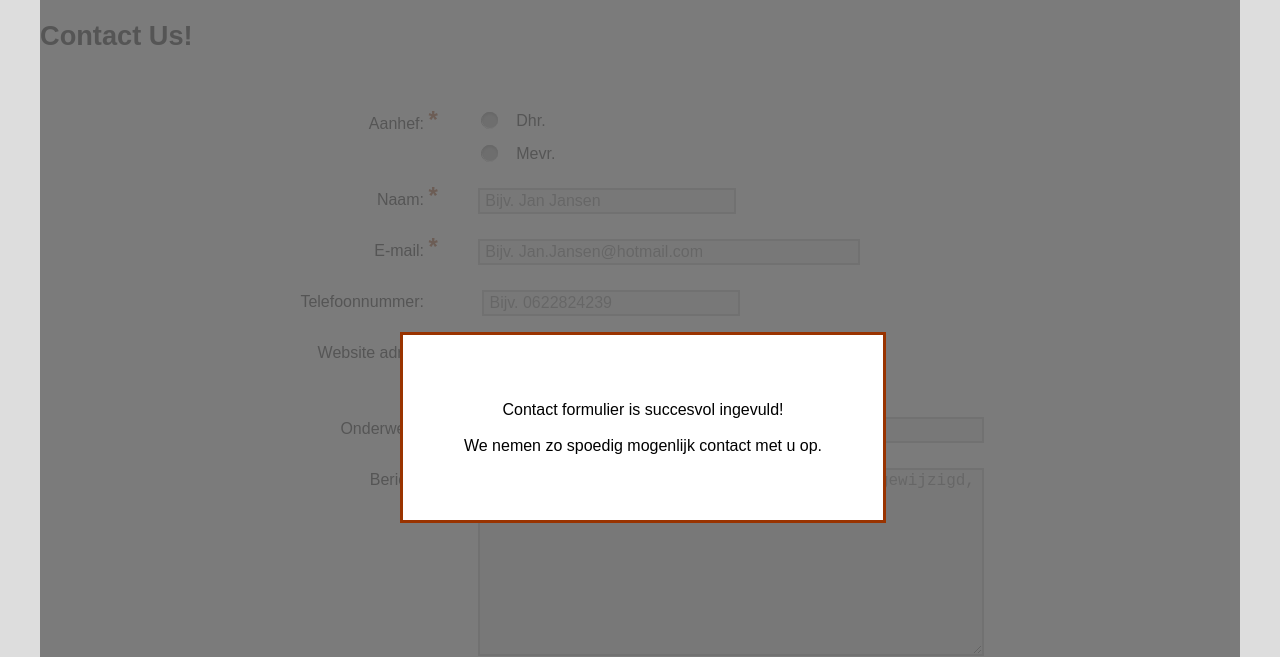
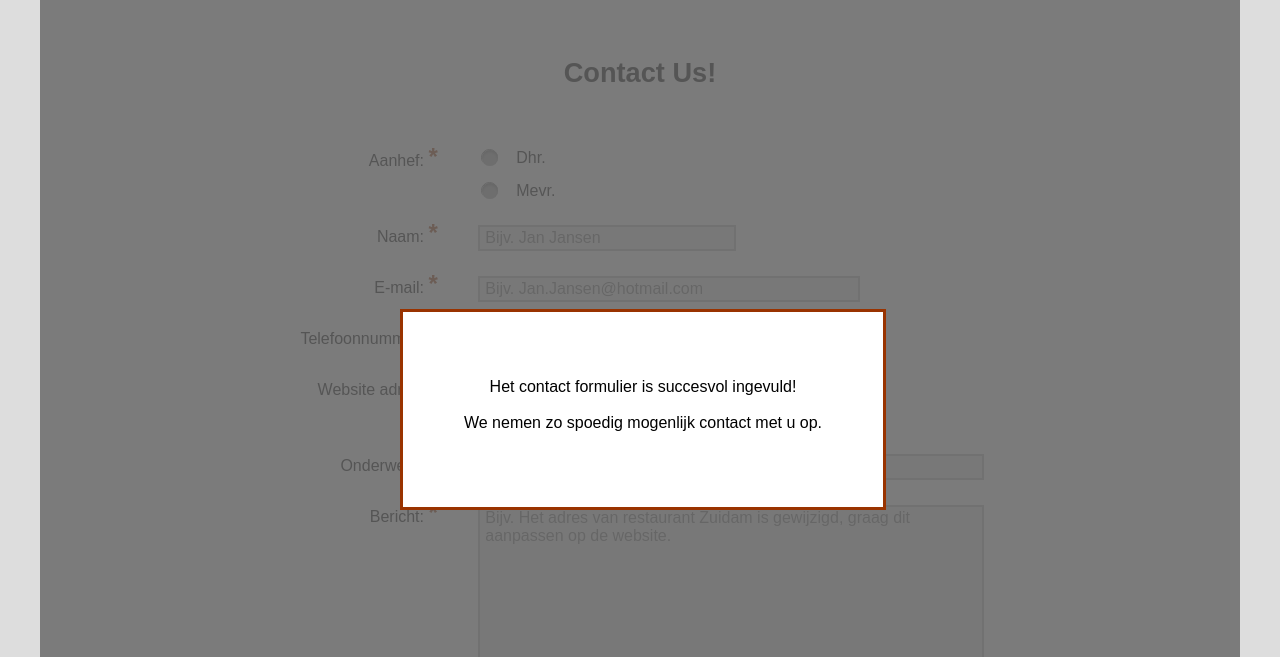
Before and after one commit to espen795/Webmarkup-jaar1-versie2, a plain HTML site: page succes.html in a window 1280 px wide. Shown: the part 143-800 px from the top of the page. Drawn offline with Linux system fonts and the light colour scheme.

Commit message:
Laatste fixes
Problemen verholpen met scaling

```diff
--- a/css/main.css
+++ b/css/main.css
@@ -10,6 +10,14 @@ html
 	font-family: sans-serif;
 	font-size: 16px;
 	z-index: -100;
+}
+
+@media screen and (max-width: 800px)
+{
+	html
+	{
+	font-size: 14px;
+	}
 }
 
 body
@@ -469,6 +477,14 @@ img
 	overflow: auto;
 }
 
+@media screen and (max-width: 1000px)
+{
+	.contentbox
+	{
+	width: 95%;
+	}
+}
+
 .contentbox>h2
 {
 	text-align: left;
@@ -750,6 +766,8 @@ form>label
 form>label input
 {
 	position: relative;
+	font-family: sans-serif;
+	font-size: 1em;
 	background-color: #eee;
 	border: 2px solid #bbb;
 	margin: 0;
@@ -786,6 +804,8 @@ form>label .inputlarge
 	font-size: 1em;
 	background-color: #eee;
 	border: 2px solid #bbb;
+	font-family: sans-serif;
+	font-size: 1em;
 }
 /* einde invoervelden */
 
@@ -796,7 +816,7 @@ form>label .inputlarge
 	border: 0;
 	position: absolute;
 	width: 100%;
-	height: 116%;
+	height: 114.9%;
 	display: inline-block;
 	margin: -4% 0 0 0;
 	background-color: rgba(100, 100, 100, 0.85);
@@ -817,7 +837,7 @@ form>label .inputlarge
 	padding-top: 4%;
 }
 
-#contactsucces>h2
+#contactform>main>h2
 {
 	text-align: center;
 	margin-top: 0px;
--- a/css/phone.css
+++ b/css/phone.css
@@ -4,7 +4,7 @@
 html
 {
 	font-size: 12px;
-	min-width: 0;
+	min-width: 350px;
 }
 
 /* Alles in de header */
--- a/succes.html
+++ b/succes.html
@@ -70,7 +70,7 @@
 
 			<p id="contactsucces">
 					<span>
-					Contact formulier is succesvol ingevuld!
+					Het contact formulier is succesvol ingevuld!
 						<span>
 						We nemen zo spoedig mogenlijk contact met u op.
 						</span>
```
Also changed, not shown: contact.html (+2 -2 lines), img/historie/molen1.jpg, img/historie/molen2.JPG, img/home/links/act-Espen-Laptop.jpg (deleted), 1 other file.
